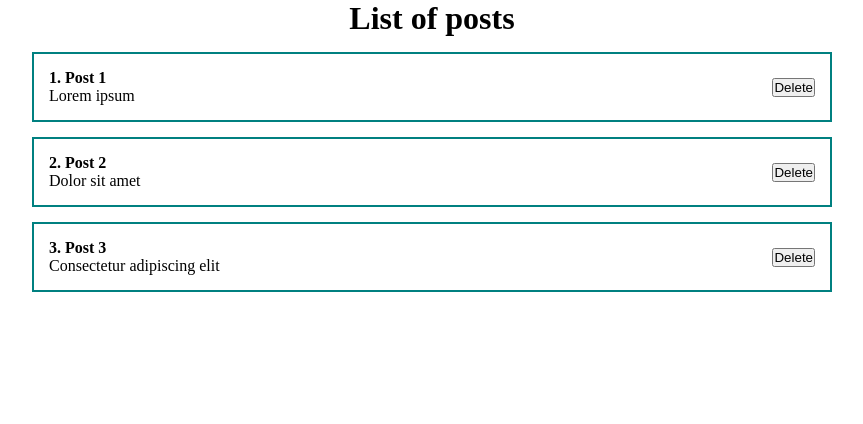
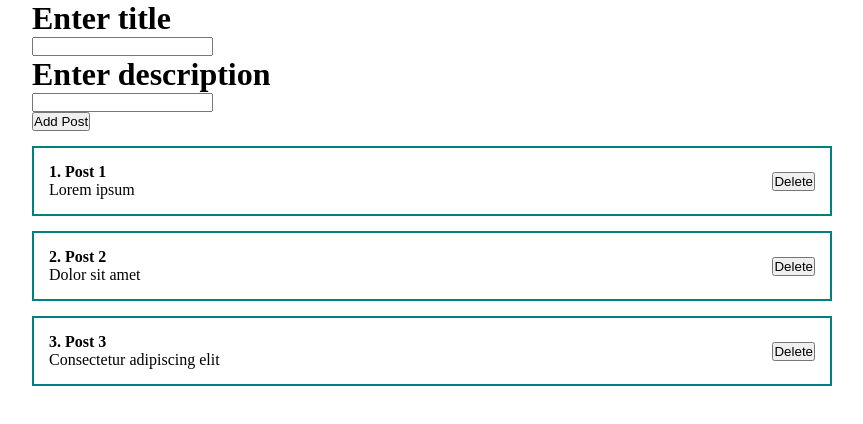
Before and after one commit to costiucigor/react-playground, a React (Vite) app: page / in a window 1280 px wide. Shown: the top 424 px of the page, without its empty margins (208-1071 px from the left). Built offline with nearby package versions, Linux system fonts and the light colour scheme.

Commit message:
added delete functioanlity

```diff
--- a/src/App.tsx
+++ b/src/App.tsx
@@ -1,28 +1,35 @@
-import React, {useState} from "react";
+import React, { useState } from "react";
 import Post from "./components/Post";
-import "./styles/App.css"
-import PostLIst from "./components/PostLIst";
+import PostList from "./components/PostList";
+import AddPost from "./components/AddPost";
+import "./styles/App.css";
 
-interface post {
+interface Post {
     id: number;
     title: string;
     description: string;
 }
 
-
 const App = () => {
-    const initialPosts: post[] = [
+    const initialPosts: Post[] = [
         { id: 1, title: "Post 1", description: "Lorem ipsum" },
         { id: 2, title: "Post 2", description: "Dolor sit amet" },
         { id: 3, title: "Post 3", description: "Consectetur adipiscing elit" },
     ];
-    const [posts, setPosts] = useState(initialPosts)
+
+    const [posts, setPosts] = useState(initialPosts);
+
+    const handleAddPost = (newPost: Post) => {
+        setPosts([...posts, newPost]); // add the new post to the posts array using the spread operator
+    };
 
     return (
         <div className="App">
-            <PostLIst posts={initialPosts}/>
+            <AddPost onAddPost={handleAddPost} />
+            <PostList posts={posts} headTitle="My Blog Posts" />
         </div>
     );
 };
 
-export default App
+export default App;
+``
--- /dev/null
+++ b/src/components/AddPost.tsx
@@ -0,0 +1,44 @@
+import React, { useState } from "react";
+
+interface Post {
+    id: number;
+    title: string;
+    description: string;
+}
+
+interface AddPostProps {
+    onAddPost: (post: Post) => void;
+}
+
+const AddPost = ({ onAddPost }: AddPostProps) => {
+    const [title, setTitle] = useState("");
+    const [description, setDescription] = useState("");
+
+    const handleSubmit = (event: React.FormEvent<HTMLFormElement>) => {
+        event.preventDefault();
+        const newPost: Post = {
+            id: Math.floor(Math.random() * 1000),
+            title: title,
+            description: description,
+        };
+        onAddPost(newPost);
+        setTitle("");
+        setDescription("");
+    };
+
+    return (
+        <form onSubmit={handleSubmit}>
+            <div>
+                <h1>Enter title</h1>
+                <input value={title} onChange={(event) => setTitle(event.target.value)} />
+            </div>
+            <div>
+                <h1>Enter description</h1>
+                <input value={description} onChange={(event) => setDescription(event.target.value)} />
+            </div>
+            <button type="submit">Add Post</button>
+        </form>
+    );
+};
+
+export default AddPost;
--- a/src/components/Post.tsx
+++ b/src/components/Post.tsx
@@ -7,6 +7,7 @@ interface post {
 }
 
 const Post = (props:post) => {
+
     return (
         <div className="App">
             <div className="post">
--- a/src/components/PostLIst.tsx
+++ b/src/components/PostLIst.tsx
@@ -10,12 +10,17 @@ interface Post {
 
 interface PostListProps {
     posts: Post[];
+    headTitle: string;
 }
 
-const PostLIst = ({posts}: PostListProps) => {
+interface PostTitle {
+    HeadTitle: string;
+}
+
+const PostLIst = ({posts}: PostListProps, {HeadTitle}: PostTitle) => {
     return (
         <div>
-            <h1 style={{textAlign: "center"}}>List of posts</h1>
+            <h1 style={{textAlign: "center"}}>{HeadTitle}</h1>
             {posts.map((post) => (
                 <Post key={post.id} {...post} />
             ))}
```
